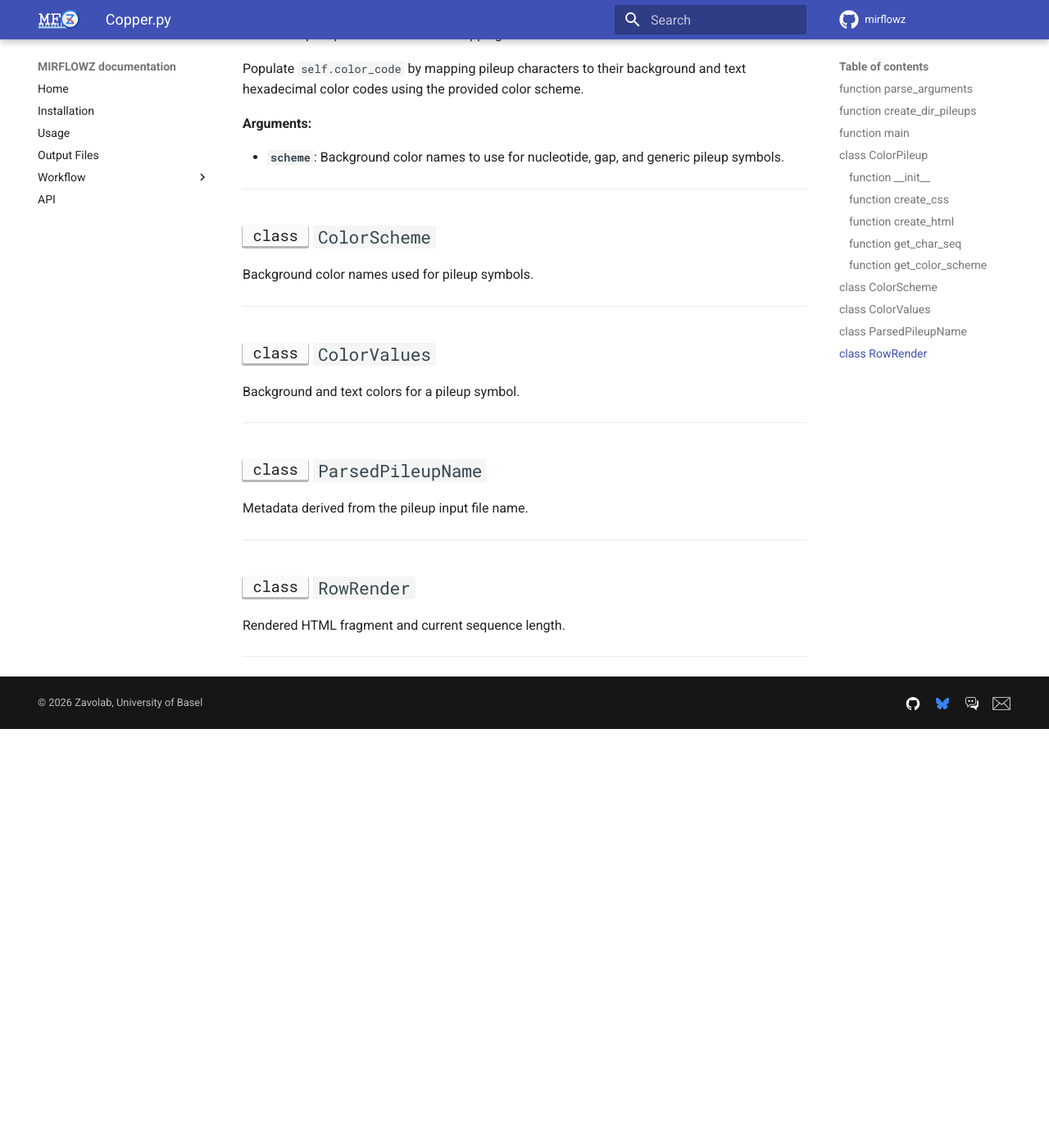
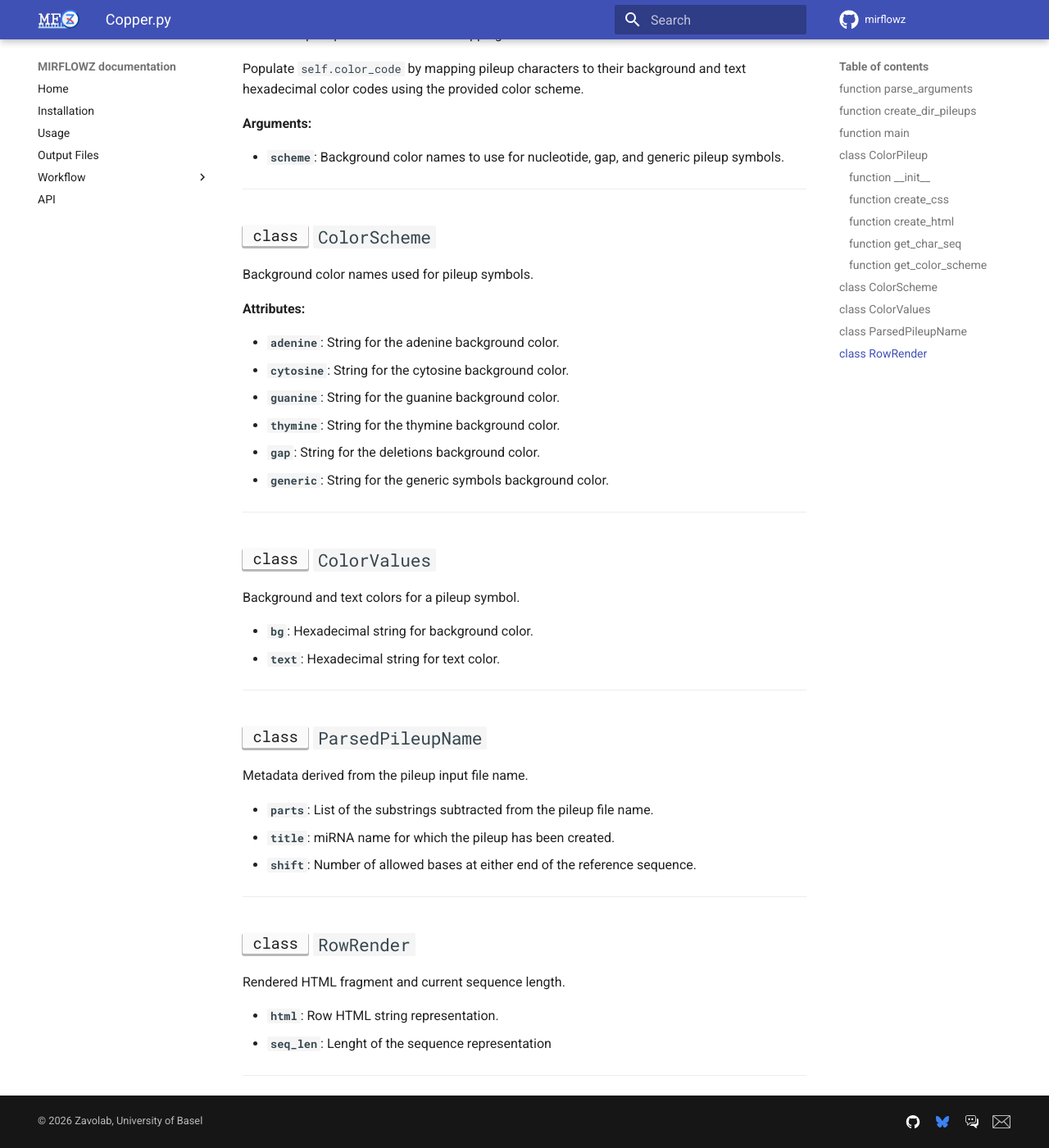
Before and after one commit to zavolanlab/mirflowz, an MkDocs documentation site: the page built from docs/api/copper.py.md, in a window 1280 px wide and 1400 px high, scrolled down 3207 px. Shown: the whole window at 82% size. Built offline with MkDocs 1.6.1 and Material for MkDocs 9.7.7, drawn with Linux system fonts in a browser that asks for light colours; comment, search, counter and statistics services are not loaded; before the commit the page ends 4096 px from its top, so only the background shows below that.

Commit message:
docs: add copper.py api

```diff
--- a/docs/api/copper.py.md
+++ b/docs/api/copper.py.md
@@ -197,11 +197,23 @@ text hexadecimal color codes using the provided color scheme.
 
 Background color names used for pileup symbols.
 
+**Attributes:**
+
+ - <b>`adenine`</b>: String for the adenine background color.
+ - <b>`cytosine`</b>: String for the cytosine background color.
+ - <b>`guanine`</b>: String for the guanine background color.
+ - <b>`thymine`</b>: String for the thymine background color.
+ - <b>`gap`</b>: String for the deletions background color.
+ - <b>`generic`</b>: String for the generic symbols background color.
+
 ---
 
 ## <kbd>class</kbd> `ColorValues`
 
 Background and text colors for a pileup symbol.
+
+ - <b>`bg`</b>: Hexadecimal string for background color.
+ - <b>`text`</b>: Hexadecimal string for text color.
 
 ---
 
@@ -209,6 +221,10 @@ Background and text colors for a pileup symbol.
 
 Metadata derived from the pileup input file name.
 
+- <b>`parts`</b>: List of the substrings subtracted from the pileup file name.
+- <b>`title`</b>: miRNA name for which the pileup has been created.
+- <b>`shift`</b>: Number of allowed bases at either end of the reference
+  sequence.
 
 ---
 
@@ -216,4 +232,7 @@ Metadata derived from the pileup input file name.
 
 Rendered HTML fragment and current sequence length.
 
+- <b>`html`</b>: Row HTML string representation.
+- <b>`seq_len`</b>: Lenght of the sequence representation
+
 ---
```
